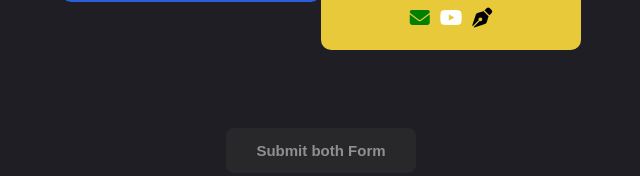
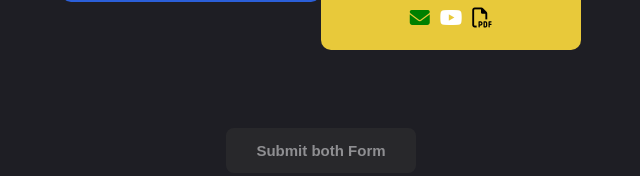
Before and after one commit to fadareoluwadara1-dotcom/contact-eminence09, a plain HTML site: page index.html in a window 1280 px wide. Shown: the part 406-582 px from the top of the page, 319-959 px from the left. Drawn offline with Linux system fonts and the light colour scheme.

Commit message:
Change blog link to PDF library in index.html
Updated blog link to point to a new PDF library.

```diff
--- a/index.html
+++ b/index.html
@@ -307,7 +307,7 @@
 
       <a href="https://youtube.com/@eminenceprojects8?si=5UG4XuYIR8DG34El" aria-label="YouTube" target="_blank" style="color:white;"><i class="fa-brands fa-youtube"></i></a>
 
-      <a href="https://august26blogger.netlify.app/" aria-label="Blogpost" target="_blank" style="color:black;"><i class="fa-solid fa-pen-nib"></i></a>
+      <a href="https://thejohndoe-files.netlify.app/" aria-label="PDF Library" target="_blank" style="color:black;"><i class="fa-regular fa-file-pdf"></i></a>
 
 
 <!--Linkedin icon was outside the rest before. TAKE NOTE. I just fixed it-->
```
